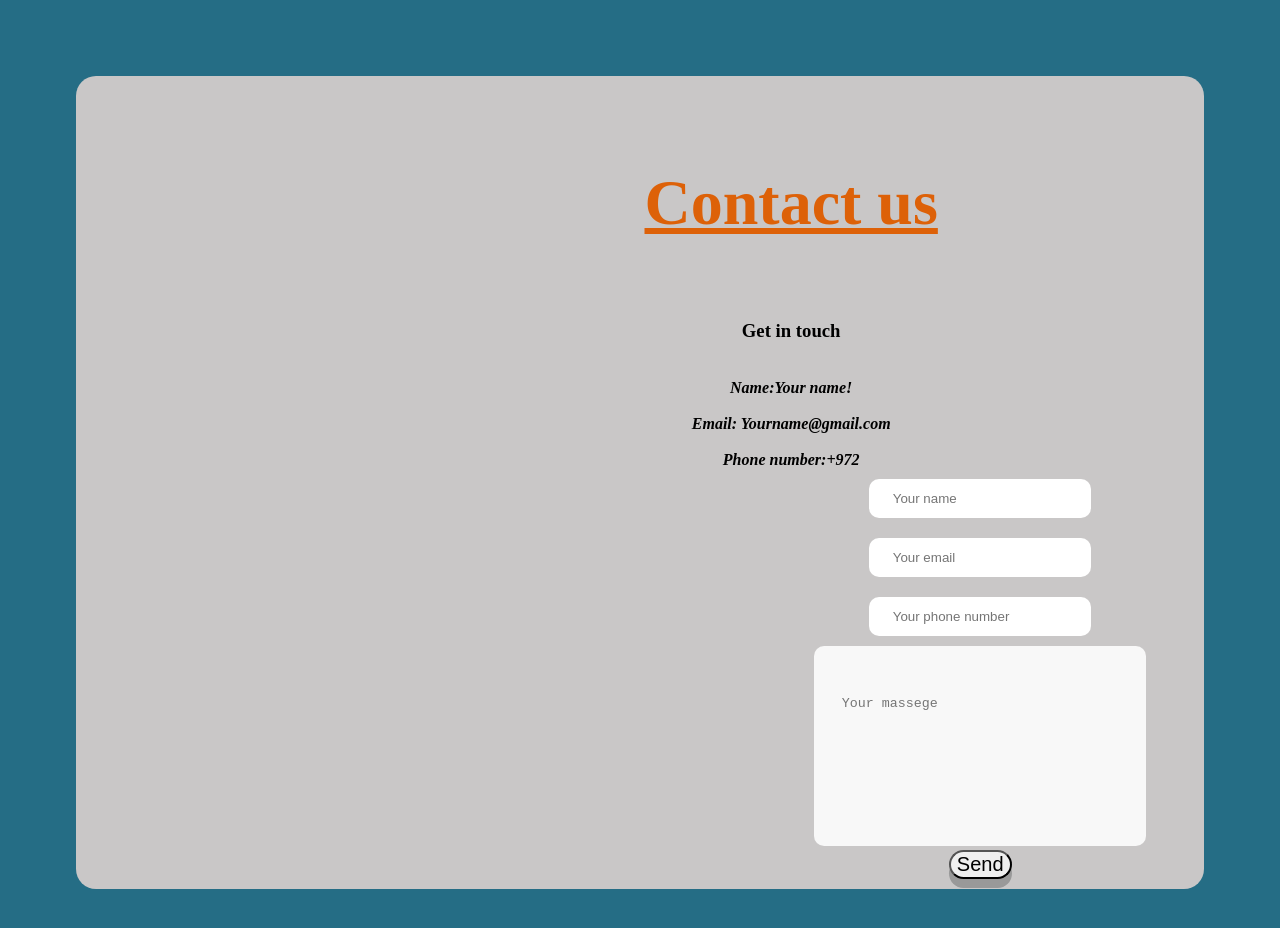
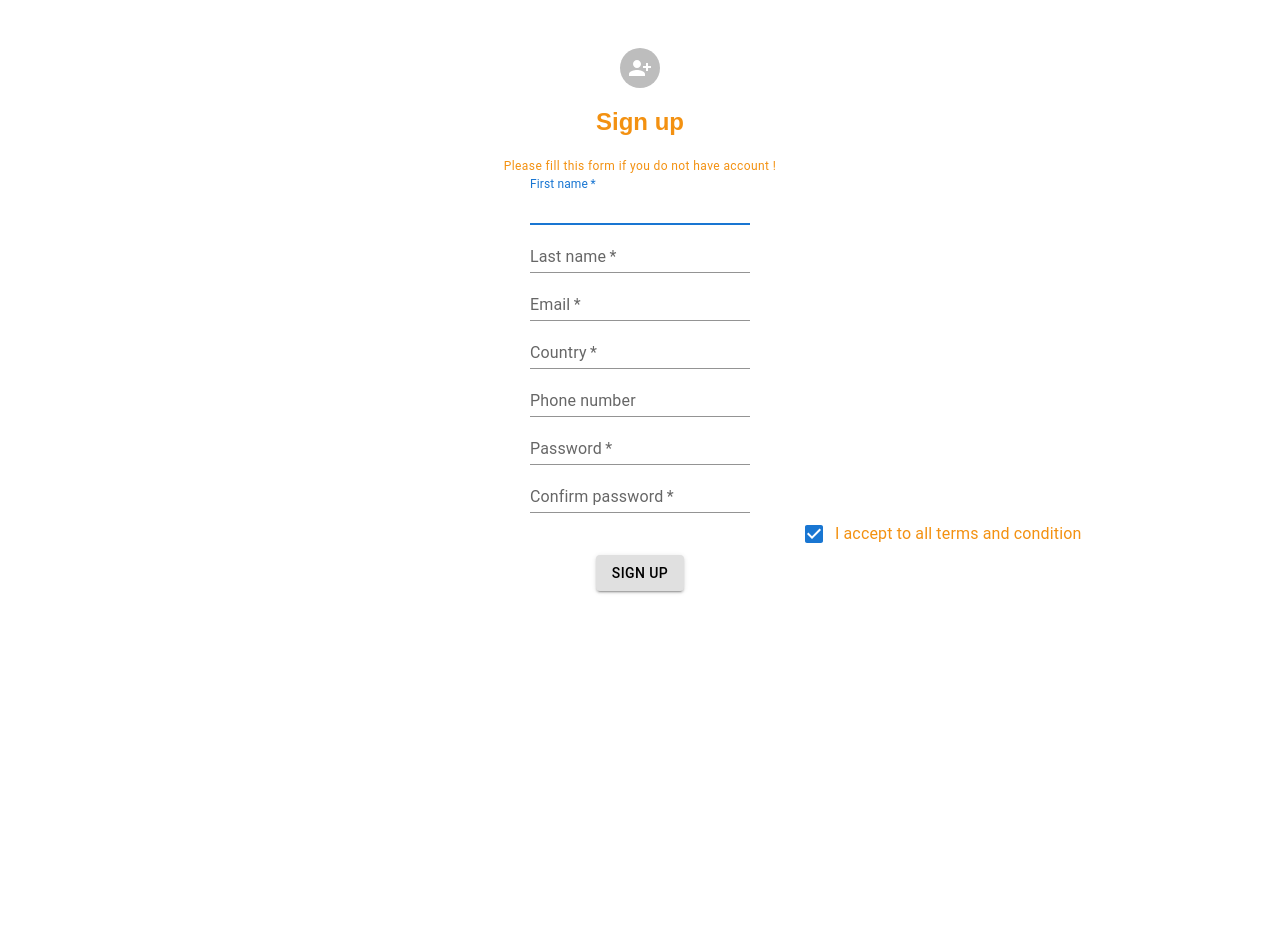
Before and after one commit to Raghad-Suwan/e-wallet, a React (Create React App) app: page / in a window 1280 px wide. Shown: the top 928 px of the page. After the commit the page ends 828 px from the top, so only its background shows below. Built offline with nearby package versions, Linux system fonts and the light colour scheme.

Commit message:
new react and css code

```diff
--- a/src/App.js
+++ b/src/App.js
@@ -1,12 +1,12 @@
 
 import './App.css';
-import Contactus from './components/Contactus'
-
+//import Contactus from './components/Contactus'
+import Signup from './components/Signup';
 function App() {
   return (
     <div className="App">
 
-<Contactus/>
+<Signup/>
 
     </div>
   );
--- a/src/components/Signup.css
+++ b/src/components/Signup.css
@@ -1,7 +1,20 @@
 body {
-    background-color:#256D85;
-    color: white;
+   color:rgb(243, 145, 17);
     padding: 40px;
     font-family: Sans-Serif;
     text-align: center;
+
   }
+
+  .headerStyle {
+    margin: 20px;
+  }
+
+  .buttonStyle{
+margin-bottom: 5cm;
+color:black;
+  }
+
+  .formStyle {
+    margin-left: 20cm;
+  }
--- a/src/components/Signup.js
+++ b/src/components/Signup.js
@@ -1,5 +1,5 @@
 
-import  * as React from 'react';
+import  React from 'react';
 import Grid from '@mui/material/Grid';
 import { Paper, Typography } from '@mui/material';
 import Avatar from '@mui/material/Avatar';
@@ -14,36 +14,25 @@ import FormLabel from '@mui/material/FormLabel';
 import { display } from '@mui/system';
 import Checkbox, { checkboxClasses } from '@mui/material/Checkbox';
 import FormGroup from '@mui/material/FormGroup';
-import Style from './Style.css';
+import  './Signup.css';
 
 const Signup = () => {
-  const paperStyle={padding:'80 px 80 px' , width: 500, margin:"60px auto" , borderRadius:'20px'};
-  const headerStyle={margin:0};
-const avatarStyle ={backgroundColor:'#256D85'};
-const buttonStyle={margin:'5px'};
-
-const myStyle = {
-  color: "white",
-  padding: "80px",
-  margin:'10px',
-  fontFamily: "Sans-Serif"
-}
 
   return (
 
 <Grid>
+<Grid  align='center'>
 
-  <h1 style={myStyle}>
-    Welcome in e-wallet, please registration your information!
-  </h1>
-  <Paper  elevation={20}  style={paperStyle}>
-    <Grid  align='center'>
-      <Avatar style={avatarStyle}>
+  <Grid className='avatarStyle'>
+  <Avatar>
 <PersonAddAlt1Icon/>
-      </Avatar>
+</Avatar>
+  </Grid>
 
-<h2 style={headerStyle}> Sign up </h2>
-<Typography variant='caption' gutterBottom>Please fill this form if you do not have account !</Typography>
+<h2 className='headerStyle'> Sign up </h2>
+
+<Typography  variant='caption' gutterBottom>Please fill this form if you do not have account !</Typography>
+
 </Grid>
 
 <form>
@@ -55,22 +44,20 @@ const myStyle = {
 <TextField  id="standard-basic" label="Password" variant="standard"  placeholder='Enter your password'    required /> <br/>
 <TextField  id="standard-basic" label="Confirm password" variant="standard"  placeholder='confirm password'    required/> <br/>
 
-<FormGroup>
-
-      <FormControlLabel control={<Checkbox defaultChecked  />} label="I accept to all terms and condition " />
-
+<FormGroup className='formStyle '>
+      <FormControlLabel  control={<Checkbox defaultChecked  />} label="I accept to all terms and condition " />
     </FormGroup>
 
-<Button type='Submit' variant='contained' color='inherit' style={buttonStyle} > Sign up </Button>
+<Grid className='buttonStyle'>
+<Button type='Submit' variant='contained' color='inherit'  > Sign up </Button>
+</Grid>
+
 
 </form>
 
-</Paper>
-
 </Grid>
 
-
-  );
+  )
 }
 
 export default Signup;
```
